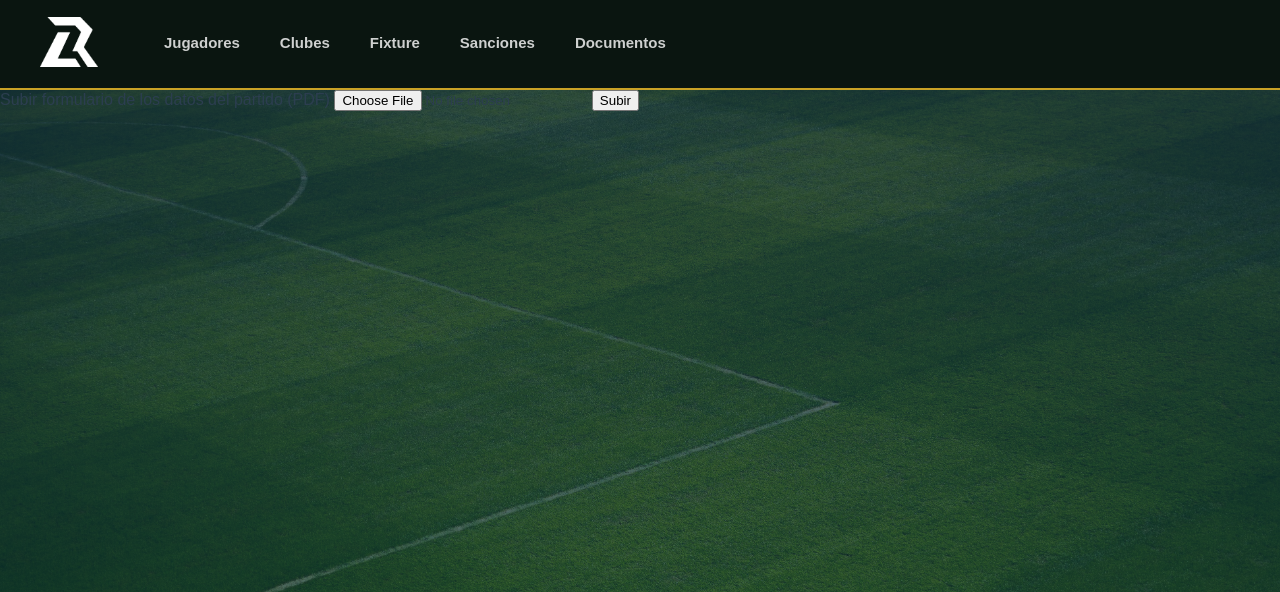
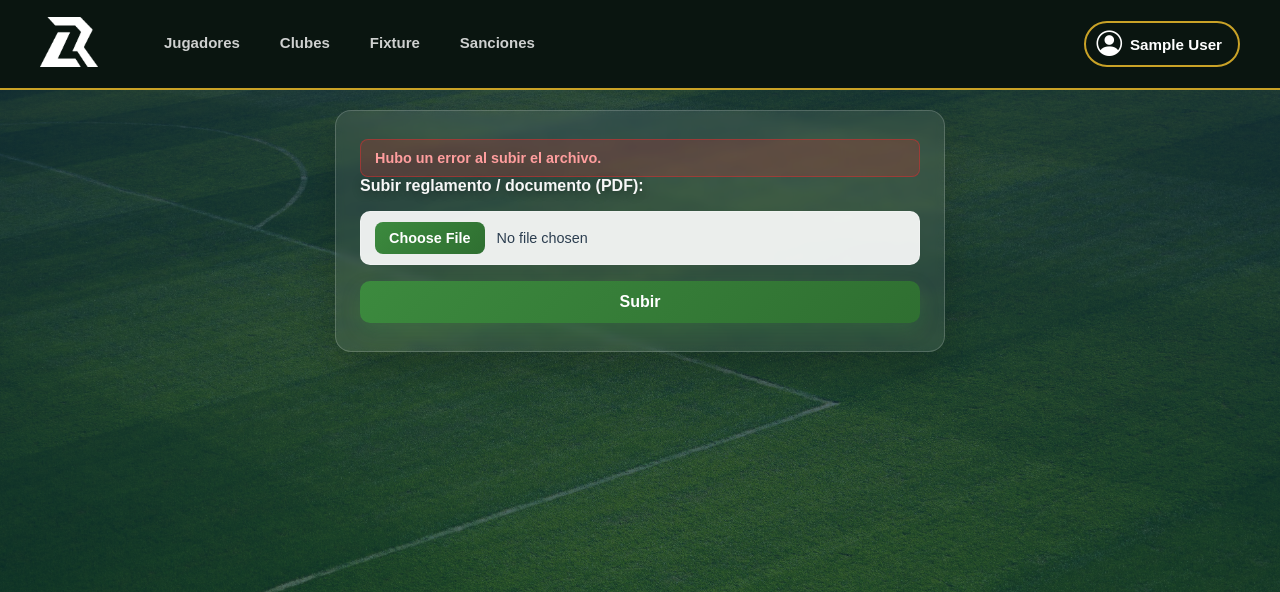
Before and after one commit to emanuelruis-rgb/proyecto-final, a PHP site: page /gest-documentos/documento.php?estado=error in a window 1280 px wide. Shown: the top 592 px of the page. Run offline with PHP 8.4, Linux system fonts and the light colour scheme; the visitor is signed in with stand-in values (Sample User, id 1).

Commit message:
menu de usuario y apartado para subir documentos

```diff
--- a/admin/indexadmin.php
+++ b/admin/indexadmin.php
@@ -62,8 +62,8 @@ if ($fila = mysqli_fetch_assoc($resultado)) {
             </button>
 
             <div class="user-menu-dropdown" id="userDropdown">
-                <a href="documento.php" class="user-menu-item">
-                    <i class="bi bi-person-badge"></i> Mi perfil
+                <a href="../gest-documentos/documento.php" class="user-menu-item">
+                    <i class="bi bi-file-earmark-text"></i> Subir documento
             </a>
             <a href="/proyecto-final/index.php" class="user-menu-item">
                 <i class="bi bi-box-arrow-right"></i>
--- a/admin/pagina-principal-admin.css
+++ b/admin/pagina-principal-admin.css
@@ -378,3 +378,102 @@ h1{
 .user-menu-item i {
   font-size: 1rem;
 }
+
+.documentos-card {
+    width: min(100%, 560px);
+    margin: 20px auto 0;
+    background: rgba(255, 255, 255, 0.08);
+    border: 1px solid rgba(255, 255, 255, 0.18);
+    border-radius: 16px;
+    padding: 28px 24px;
+    box-shadow: 0 16px 35px rgba(0, 0, 0, 0.18);
+    backdrop-filter: blur(4px);
+}
+
+.documentos-form {
+    display: flex;
+    flex-direction: column;
+    gap: 16px;
+}
+
+.documentos-label {
+    font-size: 1rem;
+    font-weight: 600;
+    color: #F7F7F7;
+    text-shadow: 0 2px 8px rgba(0, 0, 0, 0.35);
+}
+
+.documentos-input {
+    width: 100%;
+    box-sizing: border-box;
+    padding: 10px 14px;
+    border-radius: 10px;
+    border: 1px solid rgba(255, 255, 255, 0.28);
+    background: rgba(255, 255, 255, 0.9);
+    color: var(--text-main);
+    font-size: 0.9rem;
+}
+
+.documentos-input::file-selector-button {
+    padding: 8px 14px;
+    margin-right: 12px;
+    border: none;
+    border-radius: 8px;
+    background: linear-gradient(135deg, var(--pitch-green), var(--pitch-green-hover));
+    color: #fff;
+    font-weight: 600;
+    cursor: pointer;
+    transition: opacity 0.2s ease;
+}
+
+.documentos-input::file-selector-button:hover {
+    opacity: 0.9;
+}
+
+.documentos-btn {
+    background: linear-gradient(135deg, var(--pitch-green), var(--pitch-green-hover));
+    color: #fff;
+    border: none;
+    border-radius: 10px;
+    padding: 12px 18px;
+    font: inherit;
+    font-weight: 700;
+    cursor: pointer;
+    transition: transform 0.2s ease, box-shadow 0.2s ease, opacity 0.2s ease;
+    box-shadow: 0 8px 18px rgba(60, 138, 62, 0.28);
+}
+
+.documentos-btn:hover {
+    transform: translateY(-1px);
+    box-shadow: 0 10px 20px rgba(60, 138, 62, 0.35);
+}
+
+.documentos-btn:active {
+    transform: translateY(0);
+}
+
+.layout-abajo-header {
+    display: flex;
+    justify-content: center;
+}
+
+.mensaje-exito,
+.mensaje-error {
+    padding: 10px 14px;
+    border-radius: 8px;
+    font-weight: 600;
+    font-size: 0.9rem;
+    margin: 0;
+}
+
+.mensaje-exito {
+    background: rgba(60, 138, 62, 0.25);
+    border: 1px solid rgba(60, 138, 62, 0.6);
+    color: #A8E6A3;
+}
+
+.mensaje-error {
+    background: rgba(200, 50, 50, 0.25);
+    border: 1px solid rgba(200, 50, 50, 0.6);
+    color: #FF9E9E;
+}
--- a/club/indexclub.php
+++ b/club/indexclub.php
@@ -63,8 +63,8 @@ if ($fila = mysqli_fetch_assoc($resultado)) {
             </button>
 
             <div class="user-menu-dropdown" id="userDropdown">
-                <a href="documento.php" class="user-menu-item">
-                    <i class="bi bi-person-badge"></i> Mi perfil
+                <a href="../uploads/documentos/reglamento.pdf" class="user-menu-item" download>
+                    <i class="bi bi-file-earmark-text"></i> Descargar documento
             </a>
             <a href="/proyecto-final/index.php" class="user-menu-item">
                 <i class="bi bi-box-arrow-right"></i>
--- a/gest-club/club.php
+++ b/gest-club/club.php
@@ -66,8 +66,8 @@ if ($fila = mysqli_fetch_assoc($resultado)) {
             </button>
 
             <div class="user-menu-dropdown" id="userDropdown">
-                <a href="documento.php" class="user-menu-item">
-                    <i class="bi bi-person-badge"></i> Mi perfil
+                <a href="../gest-documentos/documento.php" class="user-menu-item">
+                    <i class="bi bi-file-earmark-text"></i> Subir documento
             </a>
             <a href="/proyecto-final/index.php" class="user-menu-item">
                 <i class="bi bi-box-arrow-right"></i>
--- a/gest-documentos/documento.php
+++ b/gest-documentos/documento.php
@@ -2,12 +2,32 @@
 $carpeta = __DIR__ . '/../uploads/documentos/';
 $archivo = $carpeta . 'reglamento.pdf';
 $existe = file_exists($archivo);
-$mensaje = '';
 
-if (isset($_GET['ok']) && $_GET['ok'] === '1') {
-    $mensaje = 'El reglamento se subió correctamente.';
-} elseif (isset($_GET['error']) && $_GET['error'] === '1') {
-    $mensaje = 'No se pudo subir el archivo. Debe ser un PDF válido.';
+// Traduce el parámetro de la URL a un mensaje legible
+$mensajes = [
+    'exito'     => ['texto' => 'Archivo subido correctamente.', 'tipo' => 'exito'],
+    'error'     => ['texto' => 'Hubo un error al subir el archivo.', 'tipo' => 'error'],
+    'extension' => ['texto' => 'Solo se permiten archivos PDF.', 'tipo' => 'error'],
+];
+
+$estado = $_GET['estado'] ?? null;
+$mensajeAMostrar = $mensajes[$estado] ?? null;
+
+session_start();
+
+require_once $_SERVER['DOCUMENT_ROOT'] . "/proyecto-final/conexion-bd/conexion.php";
+$conexion = connection();
+
+$nombreSesion = $_SESSION['nombre'];
+$nombreMostrar = $nombreSesion; // valor por defecto, por si la consulta no encuentra nada
+
+$stmt = mysqli_prepare($conexion, "SELECT nombreUsuario FROM administrador WHERE nombreUsuario = ?");
+mysqli_stmt_bind_param($stmt, "s", $nombreSesion);
+mysqli_stmt_execute($stmt);
+$resultado = mysqli_stmt_get_result($stmt);
+
+if ($fila = mysqli_fetch_assoc($resultado)) {
+    $nombreMostrar = $fila['nombreUsuario'];
 }
 ?>
 <!DOCTYPE html>
@@ -30,22 +50,59 @@ if (isset($_GET['ok']) && $_GET['ok'] === '1') {
                 <a href="/proyecto-final/gest-club/club.php" class="nav-izquierda-botones">Clubes</a>
                 <a href="/proyecto-final/gest-fixture/fixtures.php" class="nav-izquierda-botones">Fixture</a>
                 <a href="/proyecto-final/gest-sanciones/sanciones.php" class="nav-izquierda-botones">Sanciones</a>
-                <a href="/proyecto-final/gest-documentos/documento.php" class="nav-izquierda-botones">Documentos</a>
             </div>
         </nav>
+
+        <script>
+        function toggleUserMenu() {
+        document.getElementById('userDropdown').classList.toggle('show'); //busca el elemento con la clase UserDropdown y activa/desactiva el menu
+        }
+
+        document.addEventListener('click', function(event) {
+        const menu = document.querySelector('.user-menu');
+        const dropdown = document.getElementById('userDropdown');
+        if (!menu.contains(event.target)) {
+            dropdown.classList.remove('show');
+            }
+        });
+        </script>
+
+        <div class="user-menu">
+            <button class="user-menu-toggle" onclick="toggleUserMenu()">
+                <i class="bi bi-person-circle"></i>
+                <span class="user-menu-name"><?php echo htmlspecialchars($nombreMostrar); ?></span>
+            </button>
+
+            <div class="user-menu-dropdown" id="userDropdown">
+                <a href="../gest-documentos/documento.php" class="user-menu-item">
+                    <i class="bi bi-file-earmark-text"></i> Subir documento
+            </a>
+            <a href="/proyecto-final/index.php" class="user-menu-item">
+                <i class="bi bi-box-arrow-right"></i>
+                <span>Cerrar sesión</span>
+            </a>
+            </div>
+        </div>
     </header>
 
     <div class="documentos-card">
-        <!-- confirma si el mensaje no esta vacio y si no lo esta lo muestra en un div con la clase documentos-mensaje -->
-        <?php if ($mensaje !== ''): ?>
-            <div class="documentos-mensaje"><?php echo htmlspecialchars($mensaje); ?></div> <!-- sirve por si el mensaje tiene caracteres especiales -->git
+        <?php if ($mensajeAMostrar): ?>
+            <p class="mensaje-<?= $mensajeAMostrar['tipo'] ?>">
+             <?= htmlspecialchars($mensajeAMostrar['texto']) ?>
+             </p>
         <?php endif; ?>
 
-        <form action="/proyecto-final/gest-documentos/subir_documento.php" method="POST" enctype="multipart/form-data" class="documentos-form">
-            <label for="pdf" class="documentos-label">Subir formulario de los datos del partido (PDF)</label>
+        <form action="subir_documento.php" method="POST" enctype="multipart/form-data" class="documentos-form">
+            <label for="pdf" class="documentos-label">Subir reglamento / documento (PDF):</label>
             <input type="file" name="pdf" id="pdf" accept="application/pdf" required class="documentos-input">
             <button type="submit" class="documentos-btn">Subir</button>
         </form>
     </div>
+<!-- sirve para que el mensaje no se muestre aunque se recargue la pagina -->
+    <script>
+    if (window.location.search.includes('estado=')) {
+        window.history.replaceState(null, '', window.location.pathname);
+    }
+    </script>
 </body>
 </html>
--- a/gest-fixture/fixtures.php
+++ b/gest-fixture/fixtures.php
@@ -97,8 +97,8 @@ if ($fila = mysqli_fetch_assoc($resultado)) {
             </button>
 
             <div class="user-menu-dropdown" id="userDropdown">
-                <a href="documento.php" class="user-menu-item">
-                    <i class="bi bi-person-badge"></i> Mi perfil
+                <a href="../gest-documentos/documento.php" class="user-menu-item">
+                    <i class="bi bi-file-earmark-text"></i> Subir documento
             </a>
             <a href="/proyecto-final/index.php" class="user-menu-item">
                 <i class="bi bi-box-arrow-right"></i>
--- a/gest-jugador/jugador.php
+++ b/gest-jugador/jugador.php
@@ -93,8 +93,8 @@ if ($fila = mysqli_fetch_assoc($resultado)) {
             </button>
 
             <div class="user-menu-dropdown" id="userDropdown">
-                <a href="documento.php" class="user-menu-item">
-                    <i class="bi bi-person-badge"></i> Mi perfil
+                <a href="../gest-documentos/documento.php" class="user-menu-item">
+                    <i class="bi bi-file-earmark-text"></i> Subir documento
             </a>
             <a href="/proyecto-final/index.php" class="user-menu-item">
                 <i class="bi bi-box-arrow-right"></i>
--- a/gest-sanciones/sanciones.php
+++ b/gest-sanciones/sanciones.php
@@ -70,8 +70,8 @@ if ($fila = mysqli_fetch_assoc($resultado)) {
             </button>
 
             <div class="user-menu-dropdown" id="userDropdown">
-                <a href="documento.php" class="user-menu-item">
-                    <i class="bi bi-person-badge"></i> Mi perfil
+                <a href="../gest-documentos/documento.php" class="user-menu-item">
+                    <i class="bi bi-file-earmark-text"></i> Subir documento
             </a>
             <a href="/proyecto-final/index.php" class="user-menu-item">
                 <i class="bi bi-box-arrow-right"></i>
```
Also changed, not shown: gest-documentos/subir_documento.php (+17 -25 lines), 1 other file.
